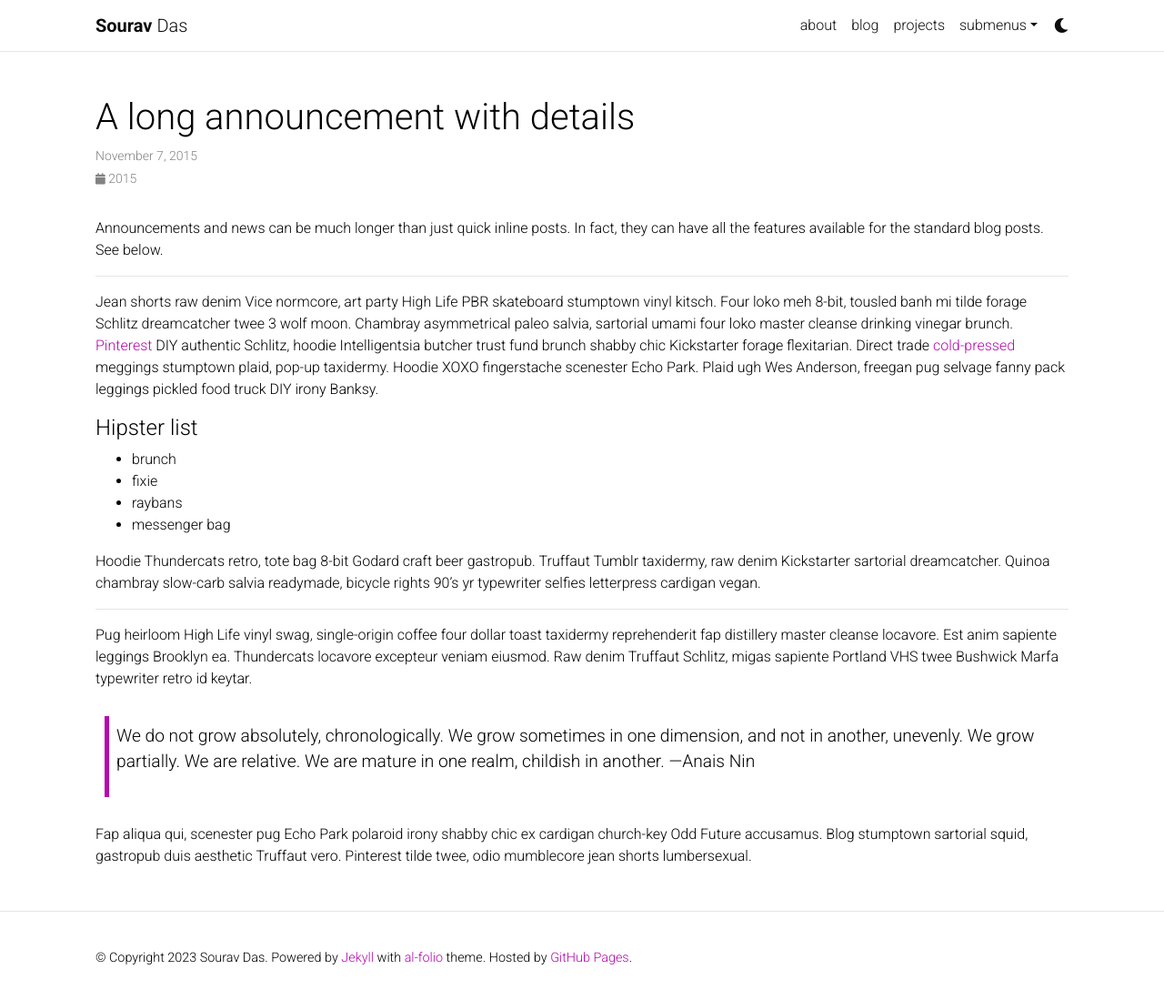
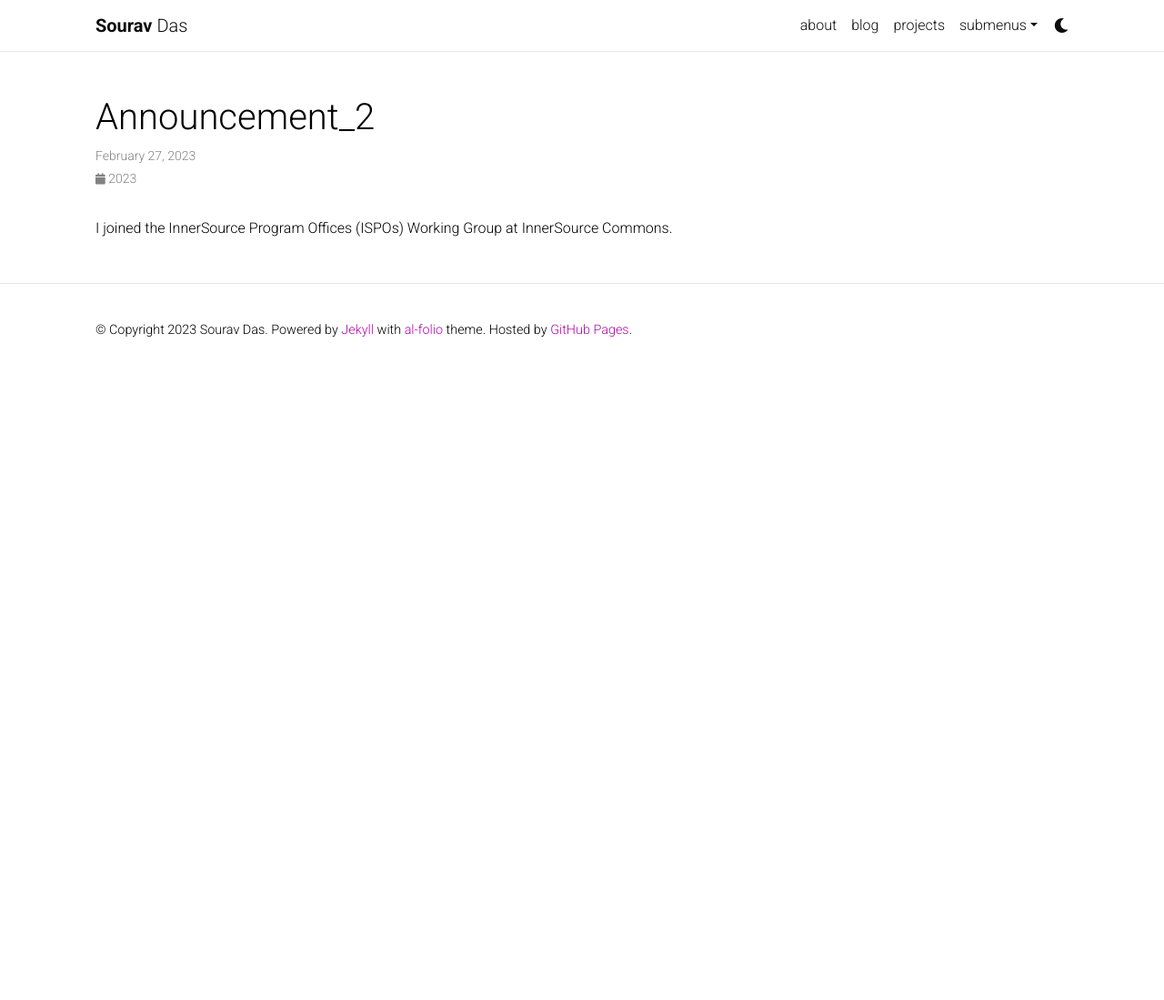
Before and after one commit to souravcipher/souravcipher.github.io, a Jekyll site: the page built from _news/announcement_2.md, in a window 1280 px wide and 1104 px high. Shown: the top 1099 px of the window at 91% size. Built offline with Jekyll 4.4.1, drawn with Linux system fonts in a browser that asks for light colours; comment, search, counter and statistics services are not loaded; a style sheet for code colours, icons or effects is not loaded.

Commit message:
Update announcement_2.md

```diff
--- a/_news/announcement_2.md
+++ b/_news/announcement_2.md
@@ -1,32 +1,8 @@
 ---
 layout: post
-title: A long announcement with details
-date: 2015-11-07 16:11:00-0400
-inline: false
+date: 2023-02-27 16:11:00-0400
+inline: true
 related_posts: false
 ---
 
-Announcements and news can be much longer than just quick inline posts. In fact, they can have all the features available for the standard blog posts. See below.
-
-***
-
-Jean shorts raw denim Vice normcore, art party High Life PBR skateboard stumptown vinyl kitsch. Four loko meh 8-bit, tousled banh mi tilde forage Schlitz dreamcatcher twee 3 wolf moon. Chambray asymmetrical paleo salvia, sartorial umami four loko master cleanse drinking vinegar brunch. <a href="https://www.pinterest.com">Pinterest</a> DIY authentic Schlitz, hoodie Intelligentsia butcher trust fund brunch shabby chic Kickstarter forage flexitarian. Direct trade <a href="https://en.wikipedia.org/wiki/Cold-pressed_juice">cold-pressed</a> meggings stumptown plaid, pop-up taxidermy. Hoodie XOXO fingerstache scenester Echo Park. Plaid ugh Wes Anderson, freegan pug selvage fanny pack leggings pickled food truck DIY irony Banksy.
-
-#### Hipster list
-<ul>
-    <li>brunch</li>
-    <li>fixie</li>
-    <li>raybans</li>
-    <li>messenger bag</li>
-</ul>
-
-Hoodie Thundercats retro, tote bag 8-bit Godard craft beer gastropub. Truffaut Tumblr taxidermy, raw denim Kickstarter sartorial dreamcatcher. Quinoa chambray slow-carb salvia readymade, bicycle rights 90's yr typewriter selfies letterpress cardigan vegan.
-
-***
-
-Pug heirloom High Life vinyl swag, single-origin coffee four dollar toast taxidermy reprehenderit fap distillery master cleanse locavore. Est anim sapiente leggings Brooklyn ea. Thundercats locavore excepteur veniam eiusmod. Raw denim Truffaut Schlitz, migas sapiente Portland VHS twee Bushwick Marfa typewriter retro id keytar.
-
-> We do not grow absolutely, chronologically. We grow sometimes in one dimension, and not in another, unevenly. We grow partially. We are relative. We are mature in one realm, childish in another.
-> —Anais Nin
-
-Fap aliqua qui, scenester pug Echo Park polaroid irony shabby chic ex cardigan church-key Odd Future accusamus. Blog stumptown sartorial squid, gastropub duis aesthetic Truffaut vero. Pinterest tilde twee, odio mumblecore jean shorts lumbersexual.
+I joined the InnerSource Program Offices (ISPOs) Working Group at InnerSource Commons.
```
